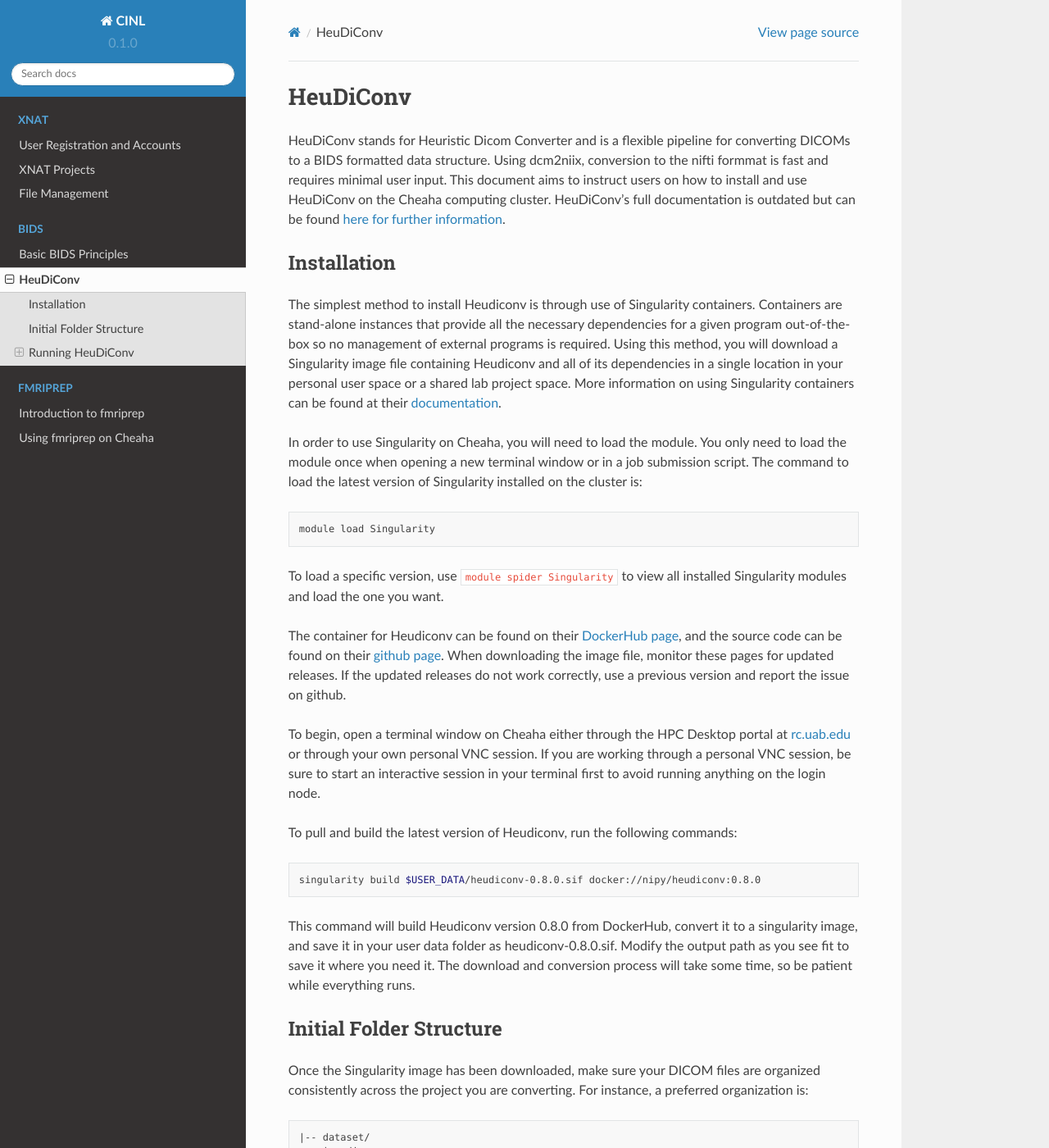
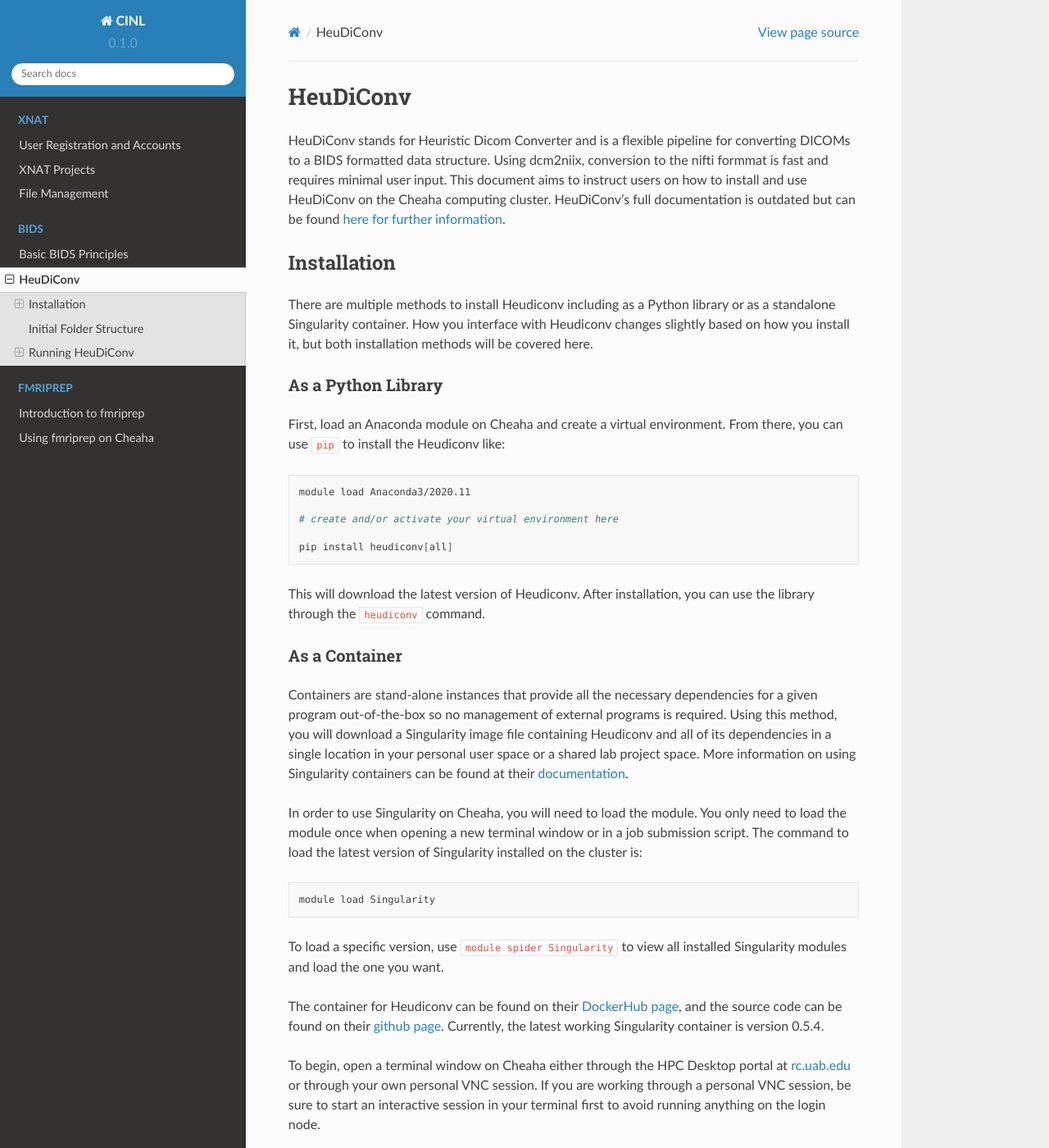
Before and after one commit to uabrc/CINL-Docs, a Sphinx documentation site: the page built from docs/bids/heudiconv.rst, in a window 1280 px wide and 1400 px high. Shown: the whole window at 82% size. Built offline with Sphinx 7.4.7 and the Read the Docs theme 2.0.0, drawn with Linux system fonts in a browser that asks for light colours; some of the changed text lies outside the part shown.

Commit message:
begin heuristic explanation

```diff
--- a/docs/bids/heudiconv.rst
+++ b/docs/bids/heudiconv.rst
@@ -12,13 +12,37 @@
 Installation
 -------------------------------
 
-The simplest method to install Heudiconv is through use of Singularity
-containers. Containers are stand-alone instances that provide all the necessary
-dependencies for a given program out-of-the-box so no management of external
-programs is required. Using this method, you will download a Singularity image
-file containing Heudiconv and all of its dependencies in a single location in
-your personal user space or a shared lab project space. More information on
-using Singularity containers can be found at their `documentation
+There are multiple methods to install Heudiconv including as a Python library or
+as a standalone Singularity container. How you interface with Heudiconv changes
+slightly based on how you install it, but both installation methods will be
+covered here.
+
+As a Python Library
+^^^^^^^^^^^^^^^^^^^^^^^^^^^^^^^
+
+First, load an Anaconda module on Cheaha and create a virtual environment. From
+there, you can use ``pip`` to install the Heudiconv like:
+
+.. code-block:: bash
+
+    module load Anaconda3/2020.11
+
+    # create and/or activate your virtual environment here
+
+    pip install heudiconv[all]
+
+This will download the latest version of Heudiconv. After installation, you can use the library through the ``heudiconv`` command.
+
+
+As a Container
+^^^^^^^^^^^^^^^^^^^^^^^^^^^^^^^
+
+Containers are stand-alone instances that provide all the necessary dependencies
+for a given program out-of-the-box so no management of external programs is
+required. Using this method, you will download a Singularity image file
+containing Heudiconv and all of its dependencies in a single location in your
+personal user space or a shared lab project space. More information on using
+Singularity containers can be found at their `documentation
 <https://sylabs.io/guides/3.8/user-guide/>`__.
 
 In order to use Singularity on Cheaha, you will need to load the module. You
@@ -35,10 +59,8 @@
 
 The container for Heudiconv can be found on their `DockerHub page
 <https://hub.docker.com/r/nipy/heudiconv>`__, and the source code can be found
-on their `github page <https://github.com/nipy/heudiconv>`__. When downloading
-the image file, monitor these pages for updated releases. If the updated
-releases do not work correctly, use a previous version and report the issue on
-github.
+on their `github page <https://github.com/nipy/heudiconv>`__. Currently, the
+latest working Singularity container is version 0.5.4.
 
 To begin, open a terminal window on Cheaha either through the HPC Desktop portal
 at `<rc.uab.edu>`__ or through your own personal VNC session. If you are working
@@ -49,10 +71,10 @@
 
 .. code-block:: bash
 
-    singularity build $USER_DATA/heudiconv-0.8.0.sif docker://nipy/heudiconv:0.8.0
+    singularity build $USER_DATA/heudiconv-0.5.4.sif docker://nipy/heudiconv:0.5.4
 
-This command will build Heudiconv version 0.8.0 from DockerHub, convert it to a
-singularity image, and save it in your user data folder as heudiconv-0.8.0.sif.
+This command will build Heudiconv version 0.5.4 from DockerHub, convert it to a
+singularity image, and save it in your user data folder as heudiconv-0.5.4.sif.
 Modify the output path as you see fit to save it where you need it. The download
 and conversion process will take some time, so be patient while everything runs.
 
@@ -115,12 +137,21 @@
 information will be used to create what is called a heuristic file which will be
 covered later.
 
-The overall command will be:
+**Python:**
+
+.. code-block:: bash
+
+    # set the base dataset directory
+    BASE_DIR=/data/project/genlab/datasets/D01
+
+    heudiconv -s S101 -ss 01 -d $BASE_DIR/dicom/{subject}/ses-{session}/*/*.dcm -o $BASE_DIR/nifti -f convertall -c none --overwrite
+
+**Singularity:**
 
 .. code-block:: bash
 
     singularity run --bind /data/project/genlab/datasets/D01:/base
-    $USER_DATA/heudiconv-0.9.0.sif -s S101 -ss 01 -d
+    $USER_DATA/heudiconv-0.5.4.sif -s S101 -ss 01 -d
     /base/dicom/{subject}/ses-{session}/*/*.dcm -o /base/nifti/
     -f convertall -c none --overwrite
 
@@ -145,6 +176,18 @@
    not yet converting
 8. --overwrite: overwrite existing files.
 
+The output of Step 1 is a hidden folder at the path
+``$BASE_DIR/nifti/.heudiconv``. It will contain a folder for each participant
+with a generic ``heuristic.py`` file and a ``dicominfo_ses-**.tsv`` file inside.
+An example can be seen below:
+
+.. image:: images/step1-out.png
+    :width: 300
+    :align: center
+    :alt: Alternative Text
+
+Copy these files to the base directory.
+
 
 Step 2: Create The Heuristic
 ^^^^^^^^^^^^^^^^^^^^^^^^^^^^^^^^^^^^
@@ -154,4 +197,37 @@
 that controls how each scan is sorted into the BIDS framework. Because every
 protocol uses different scans and tasks, the heuristic file is also different
 across protocols. However, once one heuristic is created for a dataset, as long
-as the scans do not change, the heuristic only needs to be created once.
+as the scans do not change, the heuristic only needs to be created once. If
+there is more than one session, and the scans change between sessions, one
+heuristic for each unique session should be created.
+
+If you open the ``heuristic.py`` in a text editor, it will look like this:
+
+.. image:: images/generic-heuristic.png
+    :width: 300
+    :align: center
+    :alt: Generic Heuristic
+
+The ``infotodict`` function is where edits will be made. The first is to create
+keys for the various types of scans. These entries will be used to rename the
+scans to be BIDS-compliant. For example, for our T1-weighted anatomical scan,
+its entry may look like:
+
+.. code-block:: python
+
+    t1 = create_key('sub-{subject}/ses-{session}/anat/sub-{subject}_T1w')
+
+Functional scans, both rest and task, could look like:
+
+.. code-block:: python
+
+    rest = create_key('sub-{subject}/ses-{session}/func/sub-{subject}_task-rest_run-{item:01d}_bold')
+
+The ``{item:01d}`` tag will automatically number multiple resting or task scans
+within the same session based on acquisition order.
+
+Phase-encoded fieldmaps could be:
+
+.. code-block:: python
+
+    fmap = create_key('sub-{subject}/ses-{session}/fmap/sub-{subject}_dir-{dir}_run-{item:01d}_epi')
--- a/docs/xnat/account.rst
+++ b/docs/xnat/account.rst
@@ -35,6 +35,7 @@
 .. image:: images/registration.png
     :width: 300
     :align: center
+    :alt: ''
 
 Fill out all of fields and submit registration. Your account should be ready to
 use.
```
Also changed, not shown: docs/fmriprep/fmriprep-on-cheaha.rst (+12 -4 lines), docs/bids/images/generic-heuristic.png (added), docs/bids/images/step1-out.png (added).
